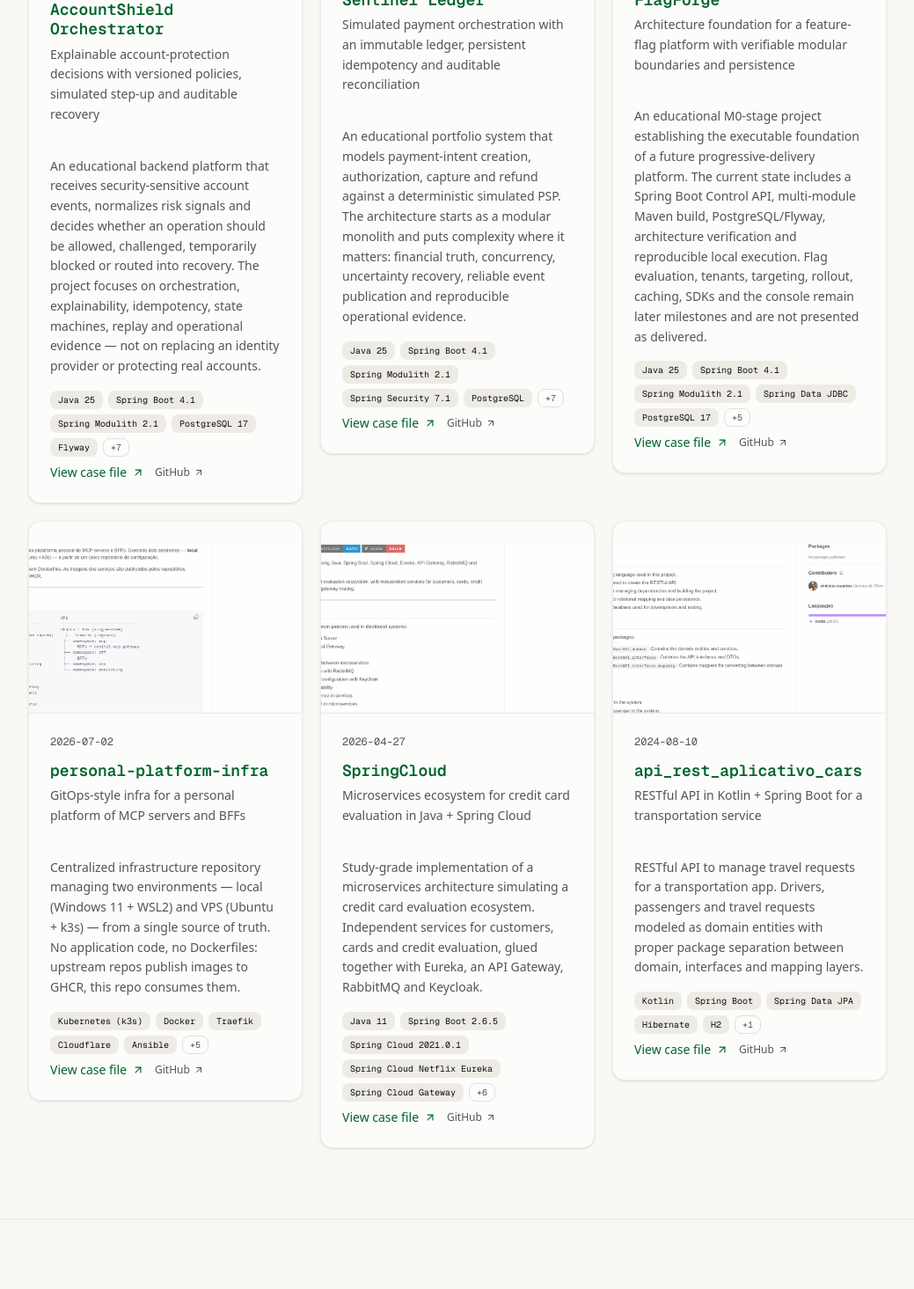
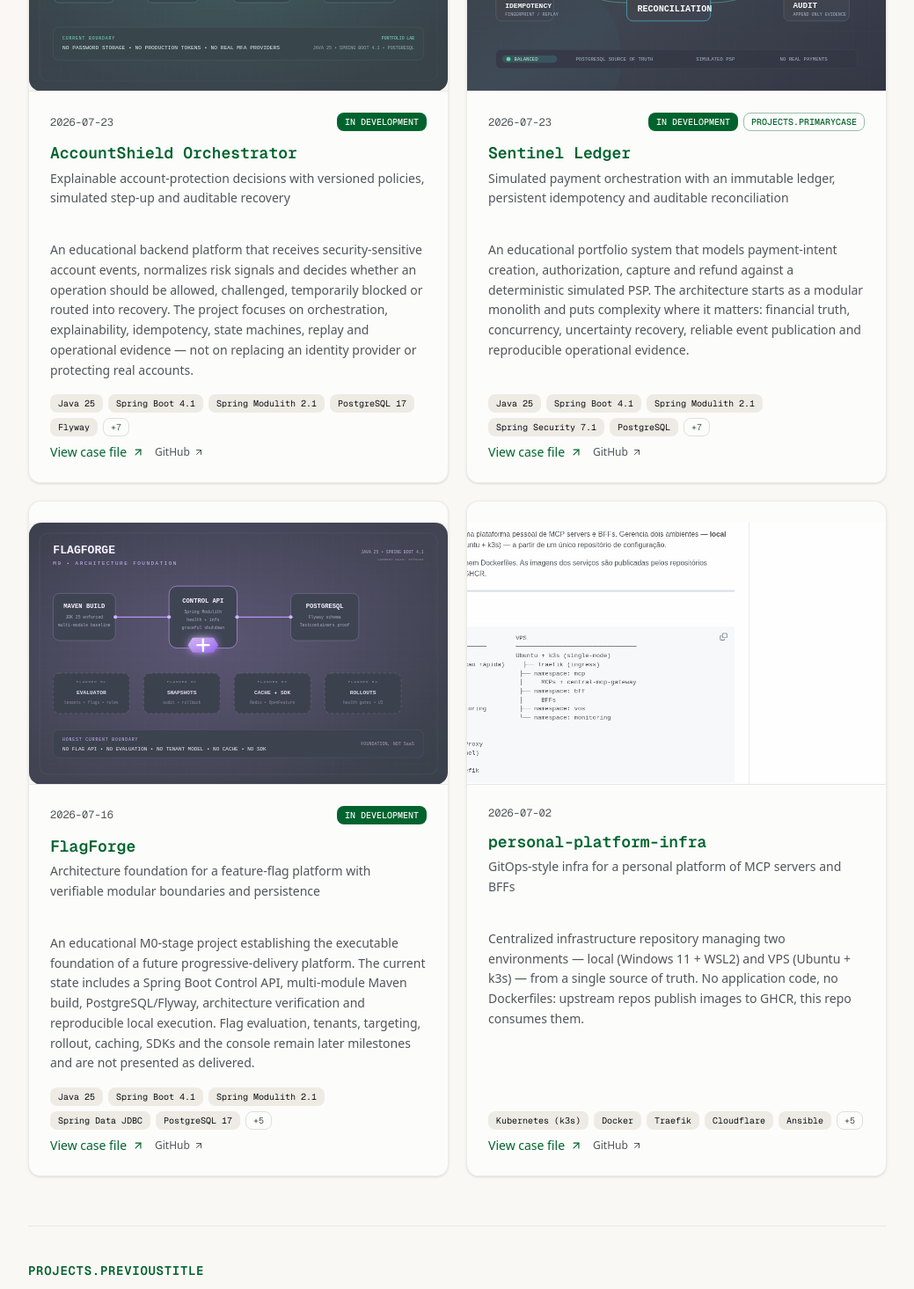
Before and after one commit to vinicius-ssantos/vinicius-portfolio, a Next.js app: page /en in a window 1280 px wide. Shown: the part 3860-5325 px from the top of the page at 88% size, without its empty margins (120-1159 px from the left). Built offline with nearby package versions, Linux system fonts and the light colour scheme; no server answers.

Commit message:
feat: render primary and previous project groups

```diff
--- a/src/components/sections/projects.tsx
+++ b/src/components/sections/projects.tsx
@@ -3,7 +3,12 @@ import Image from "next/image";
 import { ArrowUpRight, Tag } from "lucide-react";
 import { Card, CardContent, CardDescription, CardHeader, CardTitle } from "@/components/ui/card";
 import { Badge } from "@/components/ui/badge";
-import { getVisibleProjects, type Lang, type Project } from "@/content";
+import {
+  getPrimaryProjects,
+  getPreviousProjects,
+  type Lang,
+  type Project,
+} from "@/content";
 import { RevealOnScroll } from "@/components/animations/reveal-on-scroll";
 import { TrackedLink } from "@/components/tracked-nav-link";
 import { TrackedExternalLink } from "@/components/tracked-link";
@@ -12,10 +17,13 @@ import { SectionHeading } from "./section-heading";
 import { ProjectStackBadges } from "./project-stack-badges";
 
 type TFunc = Awaited<ReturnType<typeof getTranslations>>;
+type RepositorySnapshots = Awaited<ReturnType<typeof getProjectRepositorySnapshots>>;
 
 export async function FeaturedProjects({ lang }: { lang: Lang }) {
   const t = await getTranslations();
-  const projects = getVisibleProjects(lang);
+  const primaryProjects = getPrimaryProjects(lang);
+  const previousProjects = getPreviousProjects(lang);
+  const projects = [...primaryProjects, ...previousProjects];
 
   // Single batched GraphQL call for every card's repo — see github-repos.ts.
   const repoRefs = projects
@@ -30,15 +38,74 @@ export async function FeaturedProjects({ lang }: { lang: Lang }) {
         title={t("projects.title")}
         description={t("projects.description")}
       />
-      <RevealOnScroll stagger className="mt-10 grid grid-cols-1 gap-5 lg:grid-cols-3">
-        {projects.map((p, idx) => {
-          const ref = parseGitHubRepoUrl(p.repoUrl);
+
+      <ProjectGroup
+        id="primary-projects"
+        title={t("projects.primaryTitle")}
+        description={t("projects.primaryDescription")}
+        projects={primaryProjects}
+        snapshots={snapshots}
+        t={t}
+        lang={lang}
+      />
+
+      <ProjectGroup
+        id="previous-projects"
+        title={t("projects.previousTitle")}
+        description={t("projects.previousDescription")}
+        projects={previousProjects}
+        snapshots={snapshots}
+        t={t}
+        lang={lang}
+        separated
+      />
+    </section>
+  );
+}
+
+function ProjectGroup({
+  id,
+  title,
+  description,
+  projects,
+  snapshots,
+  t,
+  lang,
+  separated = false,
+}: {
+  id: string;
+  title: string;
+  description: string;
+  projects: Project[];
+  snapshots: RepositorySnapshots;
+  t: TFunc;
+  lang: Lang;
+  separated?: boolean;
+}) {
+  if (projects.length === 0) return null;
+
+  return (
+    <div className={separated ? "mt-14 border-t border-border/60 pt-10" : "mt-10"}>
+      <div className="mb-5 max-w-2xl">
+        <h3 id={id} className="font-mono text-sm font-semibold uppercase tracking-wider text-primary">
+          {title}
+        </h3>
+        <p className="mt-2 text-sm leading-relaxed text-muted-foreground">{description}</p>
+      </div>
+
+      <RevealOnScroll
+        stagger
+        aria-labelledby={id}
+        className="grid grid-cols-1 gap-5 lg:grid-cols-2"
+      >
+        {projects.map((project, index) => {
+          const ref = parseGitHubRepoUrl(project.repoUrl);
           const latestReleaseTag = ref ? snapshots[repoKey(ref)]?.latestRelease?.tag : undefined;
           return (
-            <div key={p.slug} style={{ "--stagger-index": idx } as React.CSSProperties}>
+            <div key={project.slug} style={{ "--stagger-index": index } as React.CSSProperties}>
               <ProjectCard
-                project={p}
-                priority={idx === 0}
+                project={project}
+                primaryCase={project.featured === true}
                 t={t}
                 lang={lang}
                 latestReleaseTag={latestReleaseTag}
@@ -47,30 +114,26 @@ export async function FeaturedProjects({ lang }: { lang: Lang }) {
           );
         })}
       </RevealOnScroll>
-    </section>
+    </div>
   );
 }
 
 function ProjectCard({
   project,
-  priority,
+  primaryCase,
   t,
   lang,
   latestReleaseTag,
 }: {
   project: Project;
-  priority?: boolean;
+  primaryCase: boolean;
   t: TFunc;
   lang: Lang;
   latestReleaseTag?: string;
 }) {
   const detailHref = `/${lang}/projects/${project.slug}`;
   return (
-    <Card
-      className={`card-lift group relative flex flex-col overflow-hidden border-border/60 bg-card/50 hover:border-primary/40 hover:bg-card ${
-        priority ? "lg:col-span-1" : ""
-      }`}
-    >
+    <Card className="card-lift group relative flex h-full flex-col overflow-hidden border-border/60 bg-card/50 hover:border-primary/40 hover:bg-card">
       {project.image && (
         <TrackedLink
           href={detailHref}
@@ -83,9 +146,9 @@ function ProjectCard({
             src={project.image}
             alt={`${project.name} — project screenshot`}
             fill
-            sizes="(max-width: 1024px) 100vw, 33vw"
-            className="object-cover object-top opacity-80 transition-all duration-300 group-hover:opacity-100 group-hover:scale-[1.02]"
-            priority={priority}
+            sizes="(max-width: 1024px) 100vw, 50vw"
+            className="object-cover object-top opacity-80 transition-all duration-300 group-hover:scale-[1.02] group-hover:opacity-100"
+            priority={primaryCase}
           />
           <div className="absolute inset-0 flex items-center justify-center bg-background/60 opacity-0 transition-opacity duration-300 group-hover:opacity-100">
             <div className="inline-flex items-center gap-1.5 rounded-md bg-primary px-3 py-1.5 text-xs font-medium text-primary-foreground">
@@ -105,12 +168,12 @@ function ProjectCard({
                 {t(`projectDetail.status.${project.status}`)}
               </Badge>
             )}
-            {priority && (
+            {primaryCase && (
               <Badge
                 variant="outline"
-                className="border-primary/40 text-primary font-mono text-[10px] uppercase"
+                className="border-primary/40 font-mono text-[10px] uppercase text-primary"
               >
-                {t("projects.mostRecent")}
+                {t("projects.primaryCase")}
               </Badge>
             )}
           </div>
```
